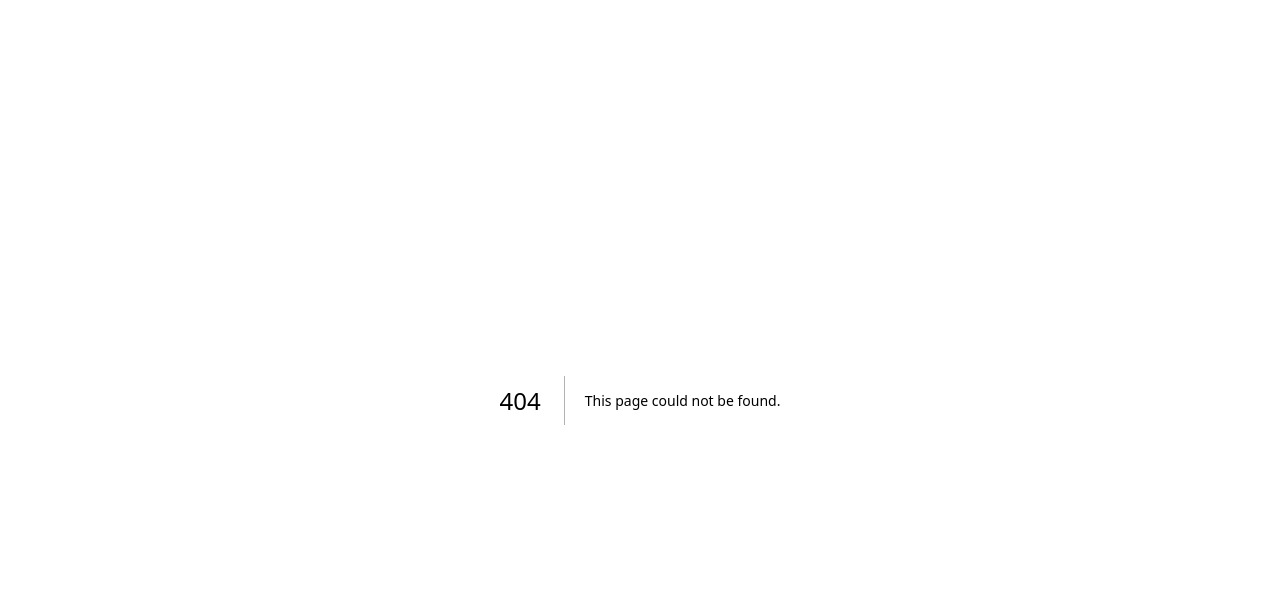
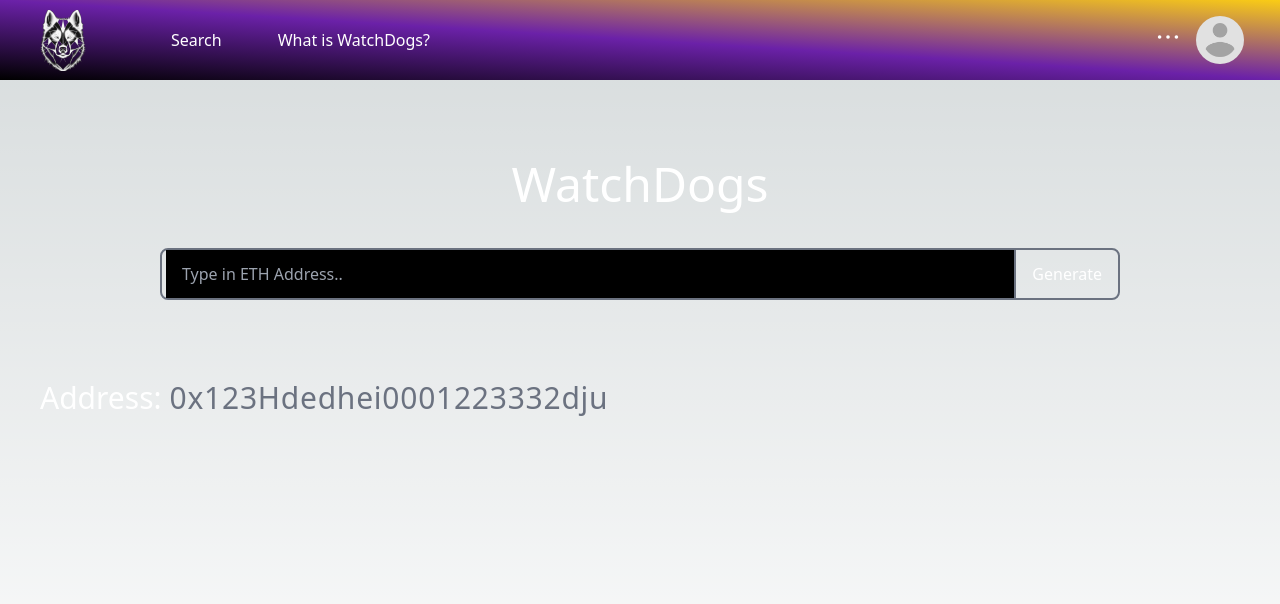
Before and after one commit to mjatin-dev/watch-dogs, a Next.js app: page /searchResult in a window 1280 px wide. Before the commit this address had no page. Shown: the top 604 px of the page. Built offline with nearby package versions, Linux system fonts and the light colour scheme.

Commit message:
search result screen

```diff
--- /dev/null
+++ b/pages/searchResult/index.tsx
@@ -0,0 +1,36 @@
+import Nav from "@/components/Nav";
+import SearchBar from "@/components/SearchBar";
+import React, { useEffect, useState } from "react";
+
+function SearchResult() {
+  const [ETHAddress, setETHAddress] = useState("");
+
+  const handleChange = (event: any) => {
+    setETHAddress(event.target.value);
+  };
+
+  return (
+    <div className='flex min-h-screen flex-col items-center bg-#0A0909'>
+      <Nav />
+      <div className='flex mb-20 flex-col items-center w-full'>
+        <div
+          className='w-956 h-146 mb-10 mt-20 font-inter font-medium text-white text-5xl leading-11 flex items-center
+         justify-center'
+        >
+          WatchDogs
+        </div>
+        <SearchBar value={ETHAddress} handleChange={handleChange} />
+      </div>
+      <div className='flex flex-row items-center self-start ml-10 '>
+        <div className='font-dm-sans mr-2 font-medium text-3xl  text-white '>
+          Address:
+        </div>
+        <p className='font-dm-sans font-medium text-3xl leading-34 tracking-wide text-gray-500'>
+          0x123Hdedhei0001223332dju
+        </p>
+      </div>
+    </div>
+  );
+}
+
+export default SearchResult;
```
